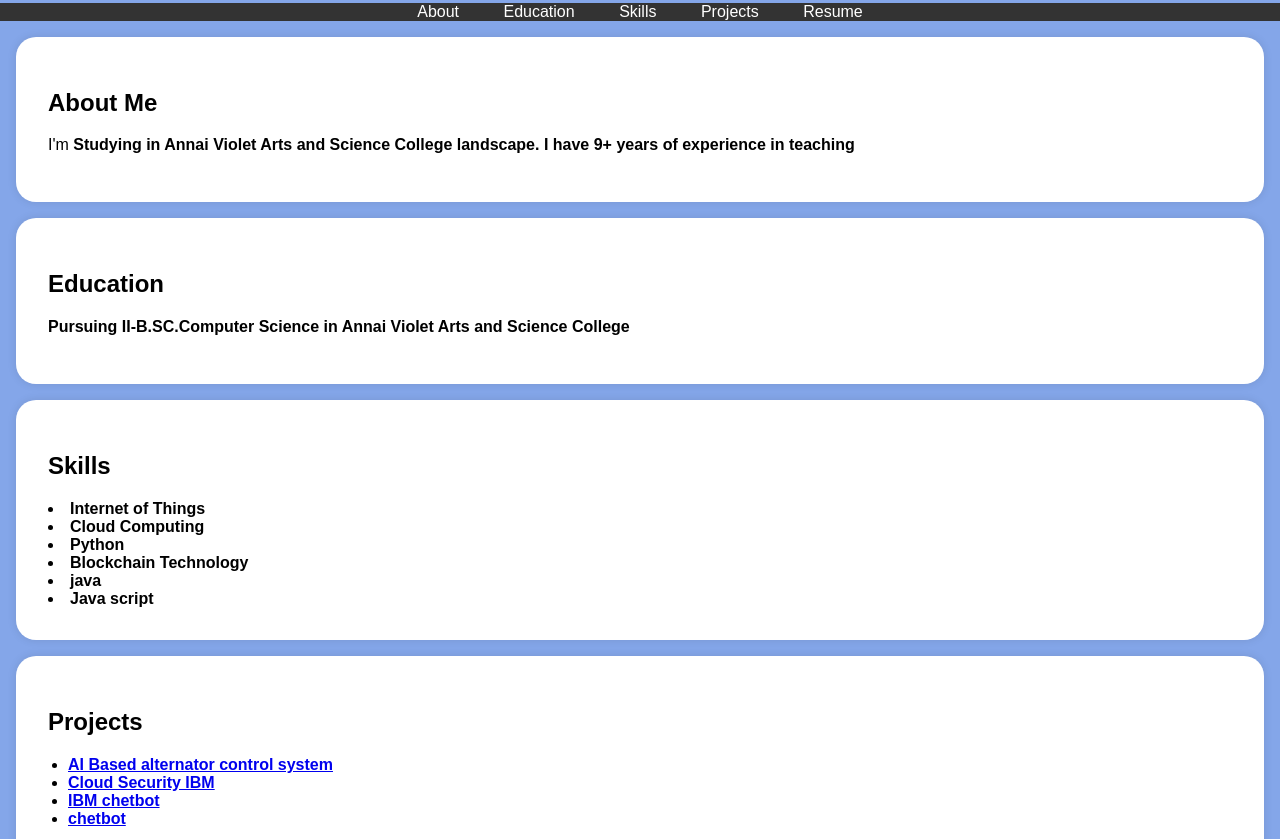
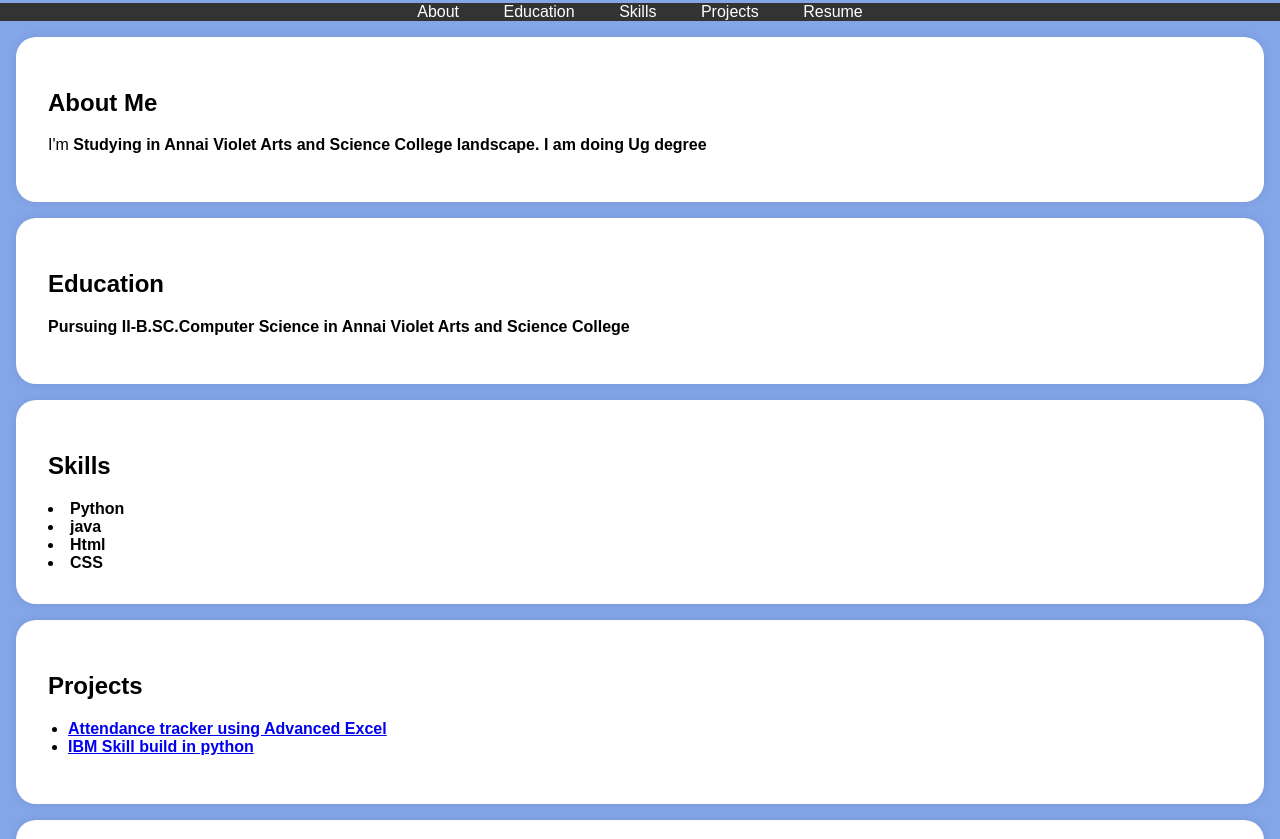
Before and after one commit to Monica200501/Monica-K, a plain HTML site: page index.html in a window 1280 px wide. Shown: the part 210-1049 px from the top of the page. Drawn offline with Linux system fonts and the light colour scheme.

Commit message:
Update index.html

```diff
--- a/index.html
+++ b/index.html
@@ -115,7 +115,7 @@
     <section id="about">
         <div class="section-content">
             <h2>About Me</h2>
-            <p>I'm  <b> Studying in Annai Violet Arts and Science College<a href="https://techtrainer20.github.io/git_con2/" traget="_target"></a> landscape. I have 9+ years of experience in teaching </p>
+            <p>I'm  <b> Studying in Annai Violet Arts and Science College<a href="https://techtrainer20.github.io/git_con2/" traget="_target"></a> landscape. I am doing Ug degree </p>
         </div>
     </section>
 
@@ -132,12 +132,10 @@
         <div class="section-content">
             <h2>Skills</h2>
             <ul></ul>
-                <li>Internet of Things</li>
-                <li>Cloud Computing</li>
                 <li>Python</li>
-                <li>Blockchain Technology</li>
                 <li>java</li>
-                <li>Java script</li>
+                <li>Html</li>
+                <li>CSS</li>
             </ul>
         </div>
     </section>
@@ -146,10 +144,8 @@
         <div class="section-content">
             <h2>Projects</h2>
             <ul>
-                <li><a href="#">AI Based alternator control system</a></li>
-                <li><a href="#">Cloud Security IBM</a></li>
-                <li><a href="#">IBM chetbot</a></li>
-                <li><a href="#">chetbot</a></li>
+                <li><a href="#">Attendance tracker using Advanced Excel</a></li>
+                <li><a href="#">IBM Skill build in python</a></li>
                 <!-- Add more project links here -->
             </ul>
         </div>
```
